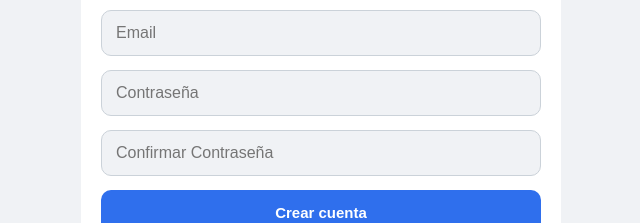
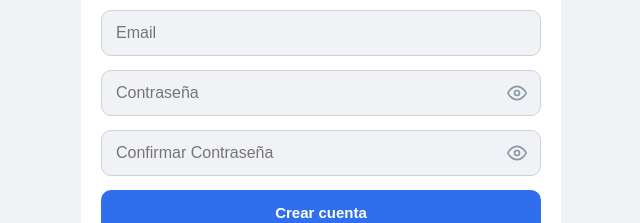
Before and after one commit to marian-casa/KmSplit, an Angular app in the folder frontend/: page /registro in a window 1280 px wide. Shown: the part 134-357 px from the top of the page, without its empty margins (319-959 px from the left). Built offline with nearby package versions, Linux system fonts and the light colour scheme; no server answers.

Commit message:
feat: toggle mostrar/ocultar contraseña de login y registro

```diff
--- a/frontend/src/app/features/auth/login/login.component.html
+++ b/frontend/src/app/features/auth/login/login.component.html
@@ -19,13 +19,54 @@
     </div>
 
     <div>
+      <div class="password-wrap">
         <input
           class="field"
-        type="password"
+          [type]="showPassword() ? 'text' : 'password'"
           formControlName="password"
           placeholder="Contraseña"
           autocomplete="current-password"
         />
+        <button
+          class="password-toggle"
+          type="button"
+          [attr.aria-label]="showPassword() ? 'Ocultar contraseña' : 'Mostrar contraseña'"
+          (click)="showPassword.set(!showPassword())"
+        >
+          @if (showPassword()) {
+            <svg
+              class="eye-icon"
+              width="20"
+              height="20"
+              viewBox="0 0 24 24"
+              fill="none"
+              stroke="currentColor"
+              stroke-width="2"
+              stroke-linecap="round"
+              stroke-linejoin="round"
+            >
+              <path d="M17.94 17.94A10.07 10.07 0 0 1 12 20c-7 0-11-8-11-8a18.45 18.45 0 0 1 5.06-5.94" />
+              <path d="M9.9 4.24A9.12 9.12 0 0 1 12 4c7 0 11 8 11 8a18.5 18.5 0 0 1-2.16 3.19" />
+              <line x1="1" y1="1" x2="23" y2="23" />
+            </svg>
+          } @else {
+            <svg
+              class="eye-icon"
+              width="20"
+              height="20"
+              viewBox="0 0 24 24"
+              fill="none"
+              stroke="currentColor"
+              stroke-width="2"
+              stroke-linecap="round"
+              stroke-linejoin="round"
+            >
+              <path d="M1 12s4-8 11-8 11 8 11 8-4 8-11 8-11-8-11-8z" />
+              <circle cx="12" cy="12" r="3" />
+            </svg>
+          }
+        </button>
+      </div>
       @if (form.controls.password.invalid && form.controls.password.touched) {
         <p class="field-error">La contraseña es obligatoria.</p>
       }
--- a/frontend/src/app/features/auth/login/login.component.ts
+++ b/frontend/src/app/features/auth/login/login.component.ts
@@ -23,6 +23,7 @@
   loading = signal(false);
   errorMessage = signal<string | null>(null);
   lockoutSeconds = signal<number | null>(null);
+  showPassword = signal(false);
 
   form = this.fb.nonNullable.group({
     email: ['', [Validators.required, Validators.email]],
--- a/frontend/src/app/features/auth/register/register.component.html
+++ b/frontend/src/app/features/auth/register/register.component.html
@@ -21,19 +21,108 @@
     </div>
 
     <div>
-      <input class="field" type="password" formControlName="password" placeholder="Contraseña" />
+      <div class="password-wrap">
+        <input
+          class="field"
+          [type]="showPassword() ? 'text' : 'password'"
+          formControlName="password"
+          placeholder="Contraseña"
+          autocomplete="new-password"
+        />
+        <button
+          class="password-toggle"
+          type="button"
+          [attr.aria-label]="showPassword() ? 'Ocultar contraseña' : 'Mostrar contraseña'"
+          (click)="showPassword.set(!showPassword())"
+        >
+          @if (showPassword()) {
+            <svg
+              class="eye-icon"
+              width="20"
+              height="20"
+              viewBox="0 0 24 24"
+              fill="none"
+              stroke="currentColor"
+              stroke-width="2"
+              stroke-linecap="round"
+              stroke-linejoin="round"
+            >
+              <path d="M17.94 17.94A10.07 10.07 0 0 1 12 20c-7 0-11-8-11-8a18.45 18.45 0 0 1 5.06-5.94" />
+              <path d="M9.9 4.24A9.12 9.12 0 0 1 12 4c7 0 11 8 11 8a18.5 18.5 0 0 1-2.16 3.19" />
+              <line x1="1" y1="1" x2="23" y2="23" />
+            </svg>
+          } @else {
+            <svg
+              class="eye-icon"
+              width="20"
+              height="20"
+              viewBox="0 0 24 24"
+              fill="none"
+              stroke="currentColor"
+              stroke-width="2"
+              stroke-linecap="round"
+              stroke-linejoin="round"
+            >
+              <path d="M1 12s4-8 11-8 11 8 11 8-4 8-11 8-11-8-11-8z" />
+              <circle cx="12" cy="12" r="3" />
+            </svg>
+          }
+        </button>
+      </div>
       @if (form.controls.password.invalid && form.controls.password.touched) {
         <p class="field-error">Mínimo 8 caracteres.</p>
       }
     </div>
 
     <div>
-      <input
-        class="field"
-        type="password"
-        formControlName="confirmPassword"
-        placeholder="Confirmar Contraseña"
-      />
+      <div class="password-wrap">
+        <input
+          class="field"
+          [type]="showConfirmPassword() ? 'text' : 'password'"
+          formControlName="confirmPassword"
+          placeholder="Confirmar Contraseña"
+          autocomplete="new-password"
+        />
+        <button
+          class="password-toggle"
+          type="button"
+          [attr.aria-label]="showConfirmPassword() ? 'Ocultar contraseña' : 'Mostrar contraseña'"
+          (click)="showConfirmPassword.set(!showConfirmPassword())"
+        >
+          @if (showConfirmPassword()) {
+            <svg
+              class="eye-icon"
+              width="20"
+              height="20"
+              viewBox="0 0 24 24"
+              fill="none"
+              stroke="currentColor"
+              stroke-width="2"
+              stroke-linecap="round"
+              stroke-linejoin="round"
+            >
+              <path d="M17.94 17.94A10.07 10.07 0 0 1 12 20c-7 0-11-8-11-8a18.45 18.45 0 0 1 5.06-5.94" />
+              <path d="M9.9 4.24A9.12 9.12 0 0 1 12 4c7 0 11 8 11 8a18.5 18.5 0 0 1-2.16 3.19" />
+              <line x1="1" y1="1" x2="23" y2="23" />
+            </svg>
+          } @else {
+            <svg
+              class="eye-icon"
+              width="20"
+              height="20"
+              viewBox="0 0 24 24"
+              fill="none"
+              stroke="currentColor"
+              stroke-width="2"
+              stroke-linecap="round"
+              stroke-linejoin="round"
+            >
+              <path d="M1 12s4-8 11-8 11 8 11 8-4 8-11 8-11-8-11-8z" />
+              <circle cx="12" cy="12" r="3" />
+            </svg>
+          }
+        </button>
+      </div>
       @if (form.errors?.['passwordMismatch'] && form.controls.confirmPassword.touched) {
         <p class="field-error">Las contraseñas no coinciden.</p>
       }
--- a/frontend/src/app/features/auth/register/register.component.ts
+++ b/frontend/src/app/features/auth/register/register.component.ts
@@ -33,6 +33,8 @@
 
   loading = signal(false);
   errorMessage = signal<string | null>(null);
+  showPassword = signal(false);
+  showConfirmPassword = signal(false);
 
   form = this.fb.nonNullable.group(
     {
--- a/frontend/src/styles.scss
+++ b/frontend/src/styles.scss
@@ -94,6 +94,43 @@
   color: var(--red);
   font-size: 12.5px;
   margin: 4px 0 0;
+}
+
+/* Campo de contraseña con botón mostrar/ocultar (ojo) */
+.password-wrap {
+  position: relative;
+  display: block;
+}
+
+.password-wrap .field {
+  padding-right: 44px;
+}
+
+.password-toggle {
+  position: absolute;
+  top: 50%;
+  right: 8px;
+  transform: translateY(-50%);
+  width: 32px;
+  height: 32px;
+  border: none;
+  background: transparent;
+  color: var(--gray-500);
+  display: flex;
+  align-items: center;
+  justify-content: center;
+  cursor: pointer;
+  border-radius: var(--radius-sm);
+  transition: color 0.15s ease, background 0.15s ease;
+
+  &:hover {
+    color: var(--gray-700);
+    background: var(--gray-100);
+  }
+}
+
+.eye-icon {
+  display: block;
 }
 
 /* Botones */
```
Lines whose indentation alone changed are shown as unchanged.
